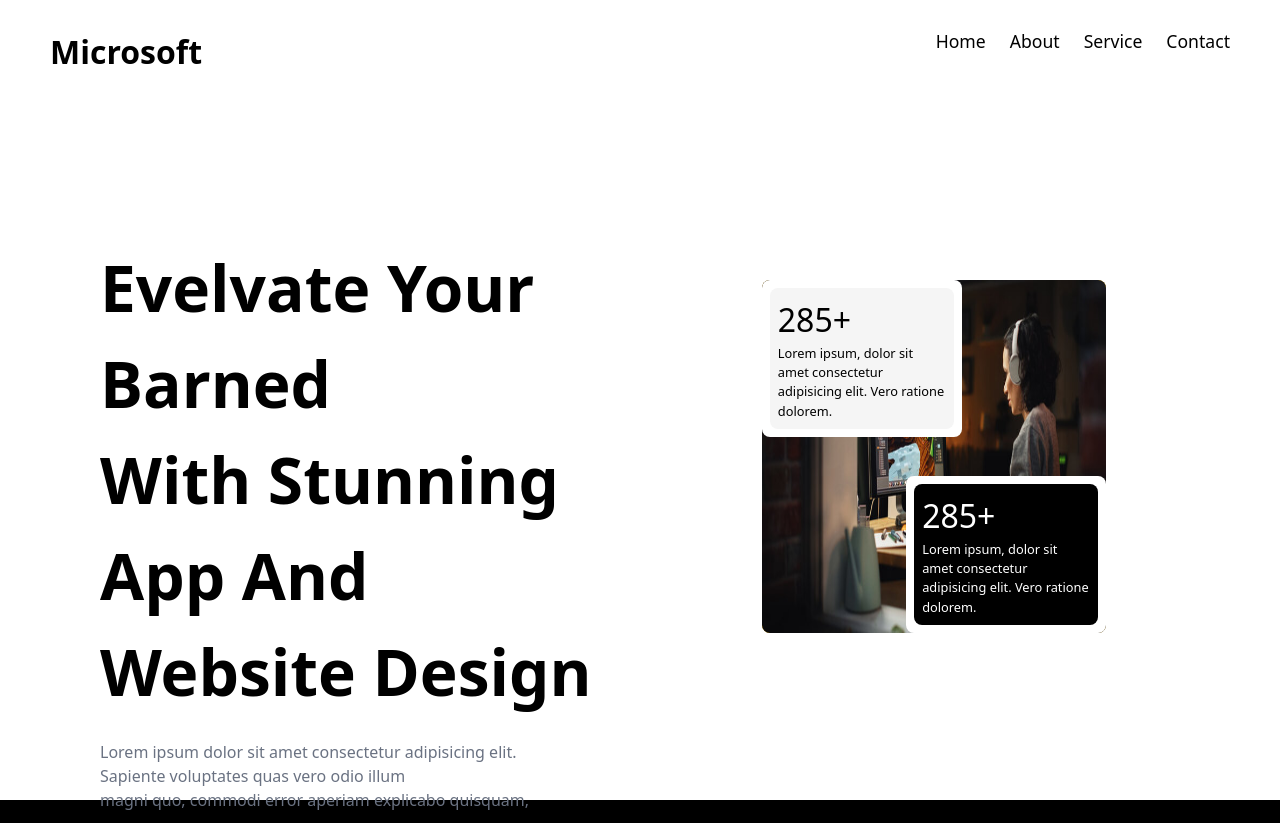
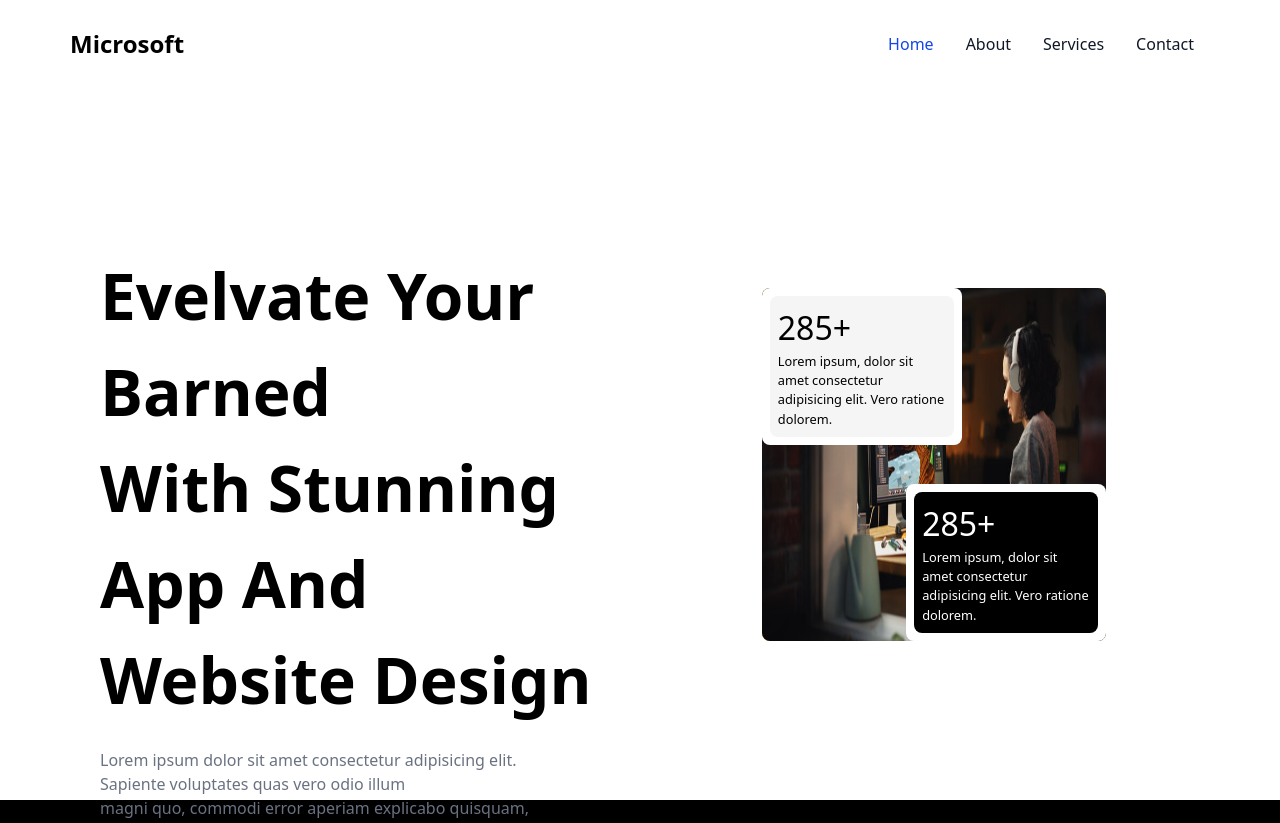
Before and after one commit to Viswajith2003/resposive-website, a website: page src/index.html in a window 1280 px wide. Shown: the top 823 px of the page. Drawn offline with nearby package versions, Linux system fonts and the light colour scheme.

Commit message:
responsive navbar

```diff
--- a/src/index.html
+++ b/src/index.html
@@ -11,19 +11,55 @@
 <body>
     <main>
         <div class="w-[100%] h-[100vh] ">
-            <div class="w-[100%] h-[10vh]  flex justify-between px-[50px] item-center pt-7">
-                <h1 class="text-[2rem] font-semibold">Microsoft</h1>
-                <ul class="flex gap-6 ">
-                    <li><a class="text-[1.1rem] hover:duration-500 hover:text-red-500 transition-all duration-500"
-                            href="">Home</a></li>
-                    <li><a class="text-[1.1rem] hover:duration-500 hover:text-red-500 transition-all duration-500"
-                            href="">About</a></li>
-                    <li><a class="text-[1.1rem] hover:duration-500 hover:text-red-500 transition-all duration-500"
-                            href="">Service</a></li>
-                    <li><a class="text-[1.1rem] hover:duration-500 hover:text-red-500 transition-all duration-500"
-                            href="#contact">Contact</a></li>
-                </ul>
-            </div>
+
+
+            <nav class="bg-white border-gray-200 dark:bg-gray-900 px-[70px]">
+                <div class="max-w-screen-xl flex flex-wrap items-center justify-between mx-auto  py-4">
+                    <!-- Logo -->
+                    <a href="#" class="flex items-center space-x-3 rtl:space-x-reverse">
+                        <span
+                            class="self-center text-2xl font-semibold whitespace-nowrap dark:text-white">Microsoft</span>
+                    </a>
+
+                    <!-- Toggle Button (Mobile) -->
+                    <button id="menu-btn" type="button"
+                        class="inline-flex items-center p-2 w-10 h-10 justify-center text-sm text-gray-500 rounded-lg md:hidden hover:bg-gray-100 focus:outline-none focus:ring-2 focus:ring-gray-200 dark:text-gray-400 dark:hover:bg-gray-700 dark:focus:ring-gray-600"
+                        aria-controls="navbar-default" aria-expanded="false">
+                        <span class="sr-only">Open main menu</span>
+                        <svg class="w-5 h-5" aria-hidden="true" xmlns="http://www.w3.org/2000/svg" fill="none"
+                            viewBox="0 0 17 14">
+                            <path stroke="currentColor" stroke-linecap="round" stroke-linejoin="round" stroke-width="2"
+                                d="M1 1h15M1 7h15M1 13h15" />
+                        </svg>
+                    </button>
+
+                    <!-- Menu Items -->
+                    <div id="menu" class="hidden w-full md:block md:w-auto">
+                        <ul
+                            class="font-medium flex flex-col p-4 mt-4 border border-gray-100 rounded-lg bg-gray-50 md:flex-row md:space-x-8 rtl:space-x-reverse md:mt-0 md:border-0 md:bg-transparent dark:bg-gray-800 md:dark:bg-gray-900 dark:border-gray-700">
+                            <li>
+                                <a href="#"
+                                    class="block py-2 px-3 text-white bg-blue-700 rounded-sm md:bg-transparent md:text-blue-700 md:p-0 dark:text-white md:dark:text-blue-500"
+                                    aria-current="page">Home</a>
+                            </li>
+                            <li>
+                                <a href="#"
+                                    class="block py-2 px-3 text-gray-900 rounded-sm hover:bg-gray-100 md:hover:bg-transparent md:border-0 md:hover:text-blue-700 md:p-0 dark:text-white md:dark:hover:text-blue-500 dark:hover:bg-gray-700 dark:hover:text-white md:dark:hover:bg-transparent">About</a>
+                            </li>
+                            <li>
+                                <a href="#"
+                                    class="block py-2 px-3 text-gray-900 rounded-sm hover:bg-gray-100 md:hover:bg-transparent md:border-0 md:hover:text-blue-700 md:p-0 dark:text-white md:dark:hover:text-blue-500 dark:hover:bg-gray-700 dark:hover:text-white md:dark:hover:bg-transparent">Services</a>
+                            </li>
+                            <li>
+                                <a href="#"
+                                    class="block py-2 px-3 text-gray-900 rounded-sm hover:bg-gray-100 md:hover:bg-transparent md:border-0 md:hover:text-blue-700 md:p-0 dark:text-white md:dark:hover:text-blue-500 dark:hover:bg-gray-700 dark:hover:text-white md:dark:hover:bg-transparent">Contact</a>
+                            </li>
+                        </ul>
+                    </div>
+                </div>
+            </nav>
+
+
             <div class="w-[100%] h-[88vh] flex px-[100px]  ">
                 <div class="pt-40 w-[50%] h-[100%] flex flex-col justify-start gap-5">
                     <h1 class="text-[4rem] font-semibold">Evelvate Your Barned <br> With Stunning App And <br> Website
@@ -287,7 +323,8 @@
             </div>
         </div>
 
-        <div class=" w-[100%] h-[90%] bg-black text-white flex justify-center item-center text-center " id="contact">
+        <div class=" w-[100%] h-[90%] dark:bg-gray-900 text-white flex justify-center item-center text-center "
+            id="contact">
             <div class="my-43 ">
                 <h1 class="text-[4rem]">Let's Create Together</h1>
                 <p class="text-gray-300">Lorem ipsum dolor sit, amet consectetur adipisicing elit. Nemo earum aspernatur
@@ -300,6 +337,15 @@
         </div>
 
     </main>
+
+    <script>
+        const menuBtn = document.getElementById('menu-btn');
+        const menu = document.getElementById('menu');
+
+        menuBtn.addEventListener('click', () => {
+            menu.classList.toggle('hidden');
+        });
+    </script>
 </body>
 
 </html>
```
